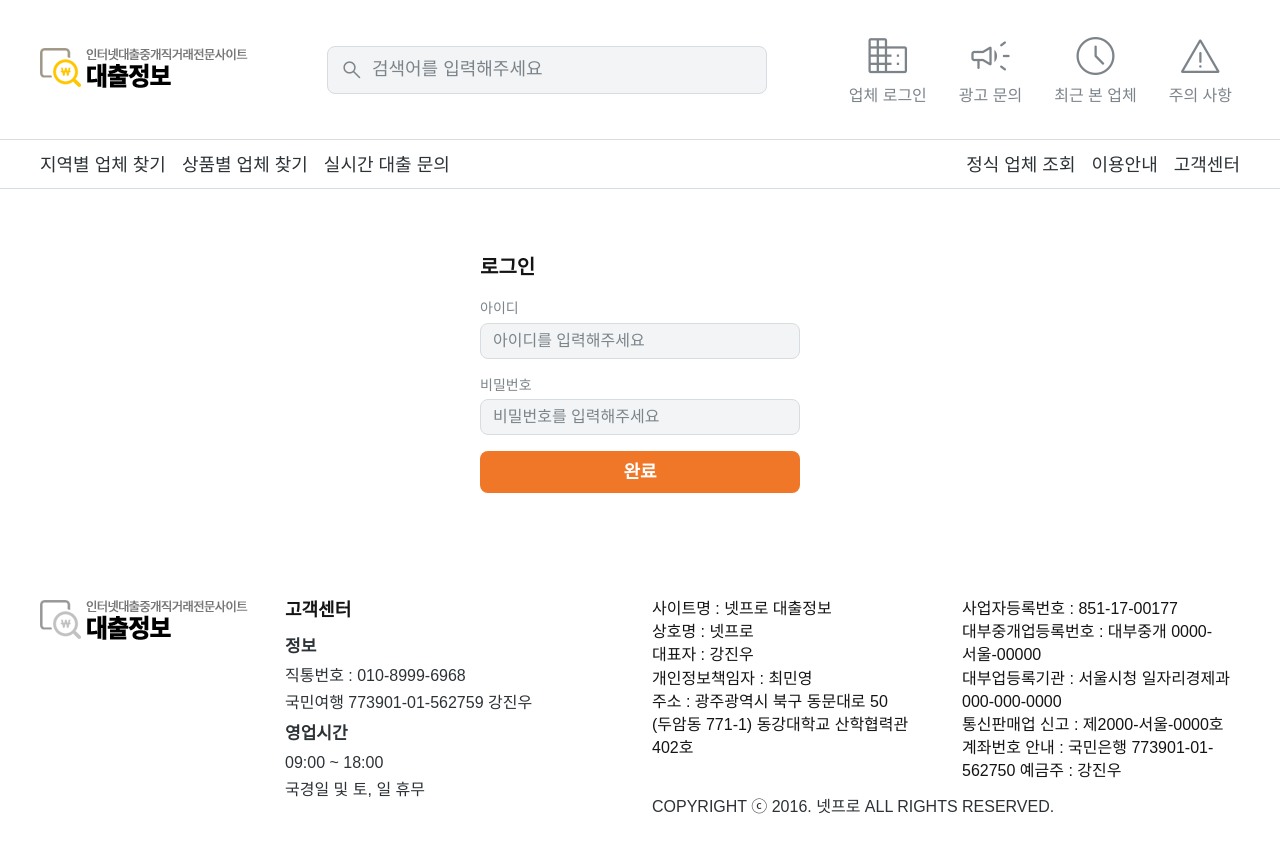
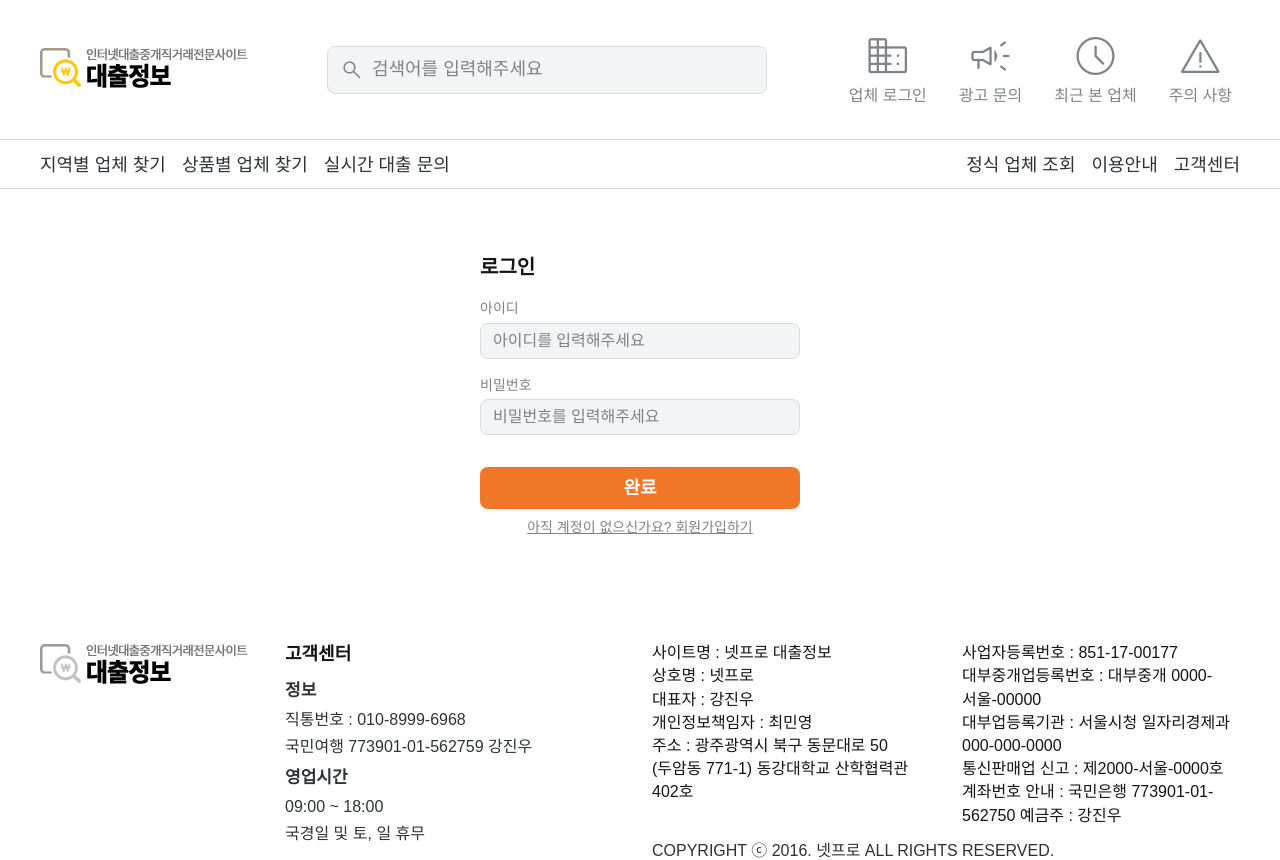
Before and after one commit to zegiha/loan_website, a Next.js app: page /login in a window 1280 px wide. Shown: the top 860 px of the page. Built offline with nearby package versions, Linux system fonts and the light colour scheme.

Commit message:
feat: login페이지 register에 연결

```diff
--- a/app/login/page.tsx
+++ b/app/login/page.tsx
@@ -2,12 +2,13 @@
 
 import React, {useState} from "react";
 import InputSection from "@/components/molecules/Layout/inputSection/InputSection";
-import {Col} from "@/components/atoms/layout";
+import {Col, Row} from "@/components/atoms/layout";
 import Typo from "@/components/atoms/typo/Typo";
 import {BaseButton, BaseTextInput, button} from "@/components/molecules/inputs";
 import {useRouter} from "next/navigation";
 import {use_auth_store} from "@/shared/store/authStore";
 import {login_action} from "@/shared/api/login_action";
+import Link from "next/link";
 
 export default function Login() {
   const [id, setId] = useState('')
@@ -31,6 +32,8 @@ export default function Login() {
 
   return (
     <InputSection title={'로그인'}>
+      <Col width={'fill'} gap={32}>
+        <Col width={'fill'} gap={16}>
           <Col gap={4} width={'fill'}>
             <Typo.Caption color={'dim'}>아이디</Typo.Caption>
             <BaseTextInput
@@ -52,9 +55,18 @@ export default function Login() {
               placeholder={'비밀번호를 입력해주세요'}
             />
           </Col>
+        </Col>
+        <Col width={'fill'} gap={8}>
           <BaseButton className={button.primary_button36} onClick={() => loginAction()}>
             <Typo.SubBody emphasize color={'onPrimary'}>완료</Typo.SubBody>
           </BaseButton>
+          <Row width={'fill'} justifyContents={'center'}>
+            <Link href={'/register'} onClick={() => console.log('무우빙')}>
+              <Typo.Caption color={'dim'} underline>아직 계정이 없으신가요? 회원가입하기</Typo.Caption>
+            </Link>
+          </Row>
+        </Col>
+      </Col>
     </InputSection>
   );
 }
```
Lines whose indentation alone changed are shown as unchanged.
